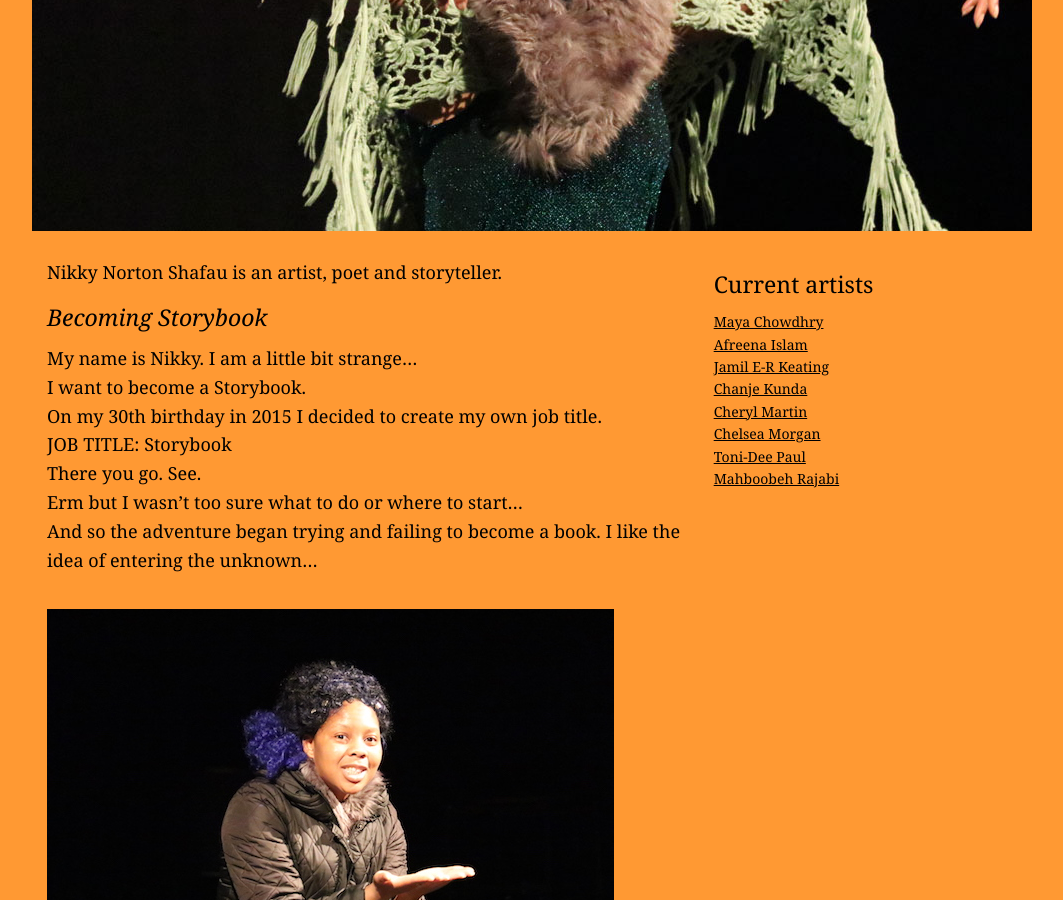
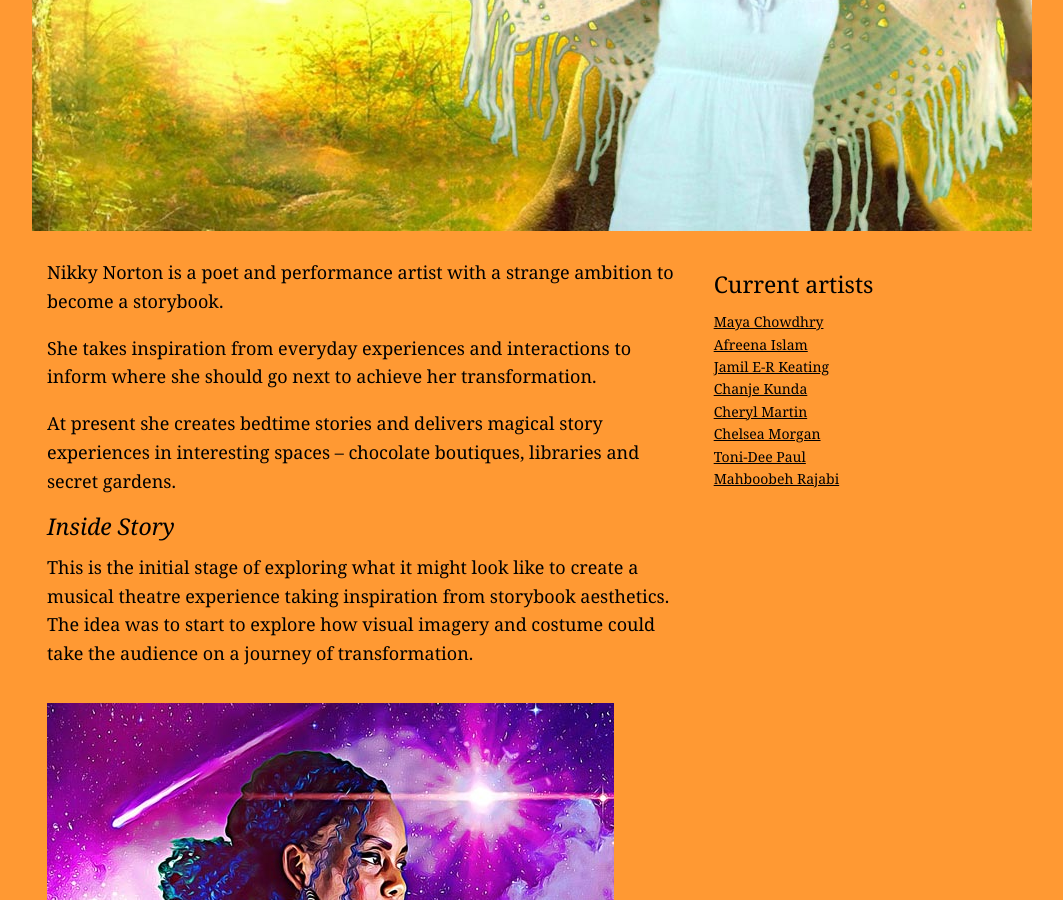
Before and after one commit to divergencymcr/divergencymcr.github.io, a Jekyll site: the page built from current/artist/nortonshafau/index.md, in a window 1280 px wide and 900 px high, scrolled down 299 px. Shown: the whole window, without its empty margins (108-1171 px from the left). Built offline with Jekyll 4.4.1, drawn with Linux system fonts in a browser that asks for light colours.

Commit message:
updated nikky

```diff
--- a/current/artist/nortonshafau/index.md
+++ b/current/artist/nortonshafau/index.md
@@ -15,16 +15,14 @@ season: "Nikky Norton Shafau"
 # header_image: "header.jpg" # optional custom background image, relative to current page
 
 ---
-Nikky Norton Shafau is an artist, poet and storyteller.
+Nikky Norton is a poet and performance artist with a strange ambition to become a storybook.
 
-#### *Becoming Storybook*
-My name is Nikky. I am a little bit strange…
-I want to become a Storybook.
-On my 30th birthday in 2015 I decided to create my own job title.
-JOB TITLE: Storybook
-There you go. See.
-Erm but I wasn't too sure what to do or where to start…
-And so the adventure began trying and failing to become a book. I like the idea of entering the unknown…
+She takes inspiration from everyday experiences and interactions to inform where she should go next to achieve her transformation.
+
+At present she creates bedtime stories and delivers magical story experiences in interesting spaces – chocolate boutiques, libraries and secret gardens.
+
+#### *Inside Story*
+This is the initial stage of exploring what it might look like to create a musical theatre experience taking inspiration from storybook aesthetics. The idea was to start to explore how visual imagery and costume could take the audience on a journey of transformation.
 
 ![](nikky.jpg)
 
```
Also changed, not shown: current/artist/nortonshafau/header_norton.jpg, current/artist/nortonshafau/header_norton_old.jpg (added), current/artist/nortonshafau/nikky.jpg, current/artist/nortonshafau/nikky1.jpg (added).
